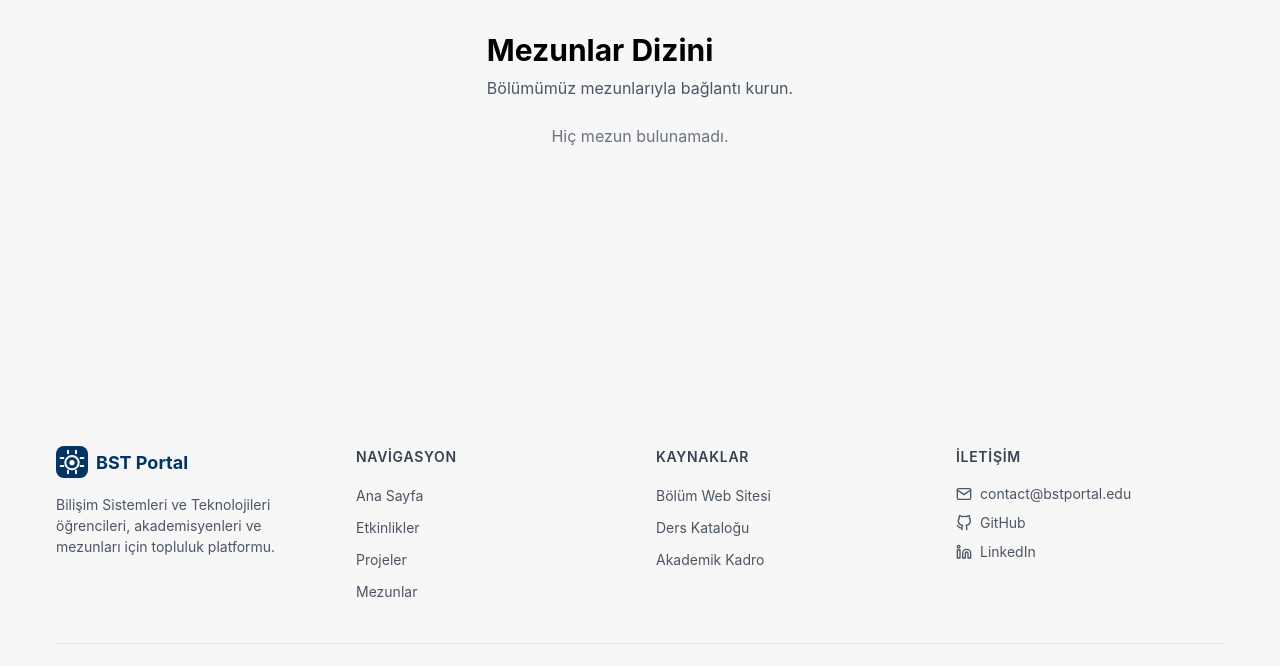
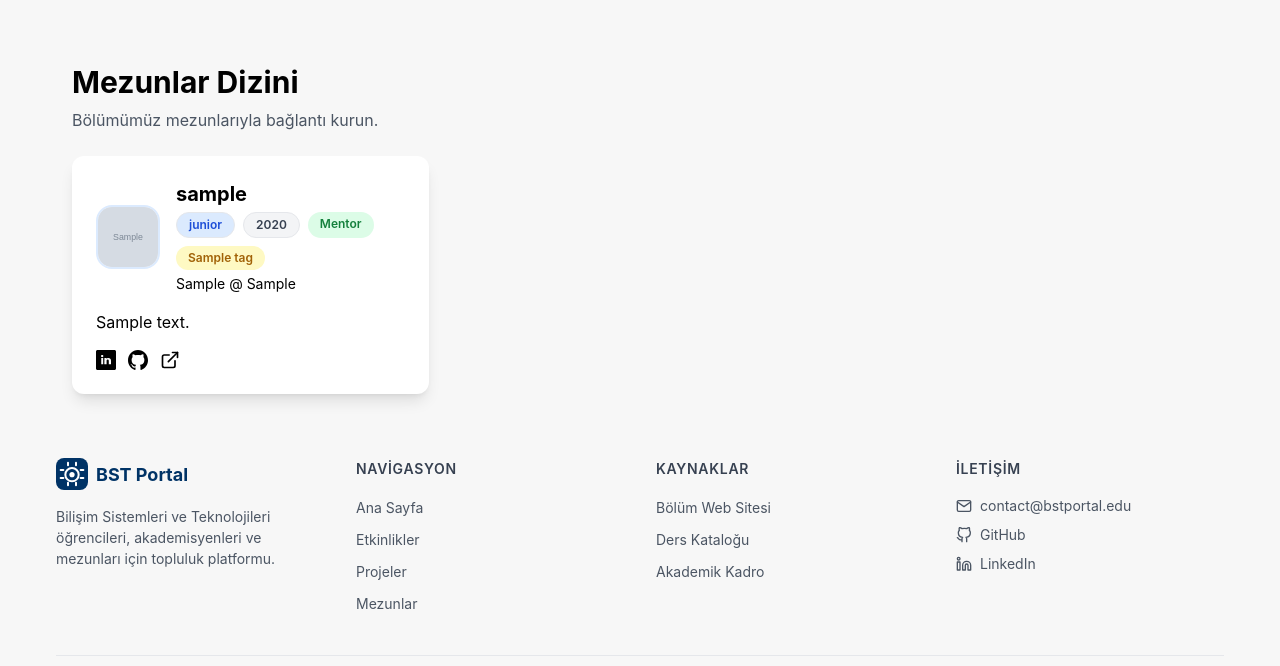
Before and after one commit to aziz-mevlana/bst-portal, a Django app: page /alumni/ in a window 1280 px wide. Shown: the part 64-730 px from the top of the page. Run offline with Django 5.2, Linux system fonts and the light colour scheme; tables that the repository leaves empty hold one stand-in row (values such as "Sample post"); grey boxes marked "Sample" are stand-in pictures; some libraries are stand-ins or nearby versions.

Commit message:
add alumni page

```diff
--- a/alumni/views.py
+++ b/alumni/views.py
@@ -4,10 +4,10 @@
 from .models import AlumniProfile, AlumniExperience, Tag
 
 def alumni_list(request):
-    alumni = AlumniProfile.objects.all()
+    alumni_list = AlumniProfile.objects.all()
     tags = Tag.objects.all()
     return render(request, 'alumni/alumni_list.html', {
-        'alumni': alumni,
+        'alumni_list': alumni_list,
         'tags': tags
     })
 
--- a/static/css/style.css
+++ b/static/css/style.css
@@ -1319,6 +1319,25 @@
     border: none;
 }
 
+.alumni-list-profile-picture{
+    border: 1px solid #e5e7eb;
+    border-radius: 25%;
+}
+
+.dark .alumni-list-profile-picture{
+    border: 1px solid #374151;
+    border-radius: 25%;
+}
+
+.alumni-list-social-media-icons{
+    display: flex;
+    gap: 0.5rem;
+}
+
+.dark .alumni-list-social-media-icons{
+    filter: invert(100%);
+}
+
 a, a:visited, a:active {
     text-decoration: none;
 }
--- a/templates/alumni/alumni_list.html
+++ b/templates/alumni/alumni_list.html
@@ -4,47 +4,46 @@
 {% block title %}Mezunlar Dizini - BST Portal{% endblock %}
 
 {% block content %}
-<div class="alumni-main-container">
-    <h1 class="text-3xl font-bold mb-2">Mezunlar Dizini</h1>
+<div class="max-w-7xl mx-auto px-4 py-8">
+    <h1 class="text-3xl font-bold mb-2 dark:text-blue-300">Mezunlar Dizini</h1>
     <p class="mb-6 text-gray-600 dark:text-gray-300">Bölümümüz mezunlarıyla bağlantı kurun.</p>
-    <div class="alumni-grid">
+    <div class="grid grid-cols-1 sm:grid-cols-2 lg:grid-cols-3 gap-8">
         {% for alumni in alumni_list %}
-        <div class="alumni-card">
-            <div class="alumni-card-header">
-                <img src="{{ alumni.avatar_url }}" alt="{{ alumni.name }}" class="alumni-avatar">
+        <div class="project-list-card rounded-xl shadow-lg hover:shadow-2xl transition p-6 flex flex-col justify-between h-full">
+            <div class="flex items-center gap-4 mb-4">
+                {% if alumni.user.profile.profile_picture %}
+                <img src="{{ alumni.user.profile.profile_picture.url }}" alt="{{ alumni.user.username }}" class="w-16 h-16 object-cover border-2 border-blue-100 dark:border-blue-900 alumni-list-profile-picture">
+                {% else %}
+                <div class="w-16 h-16 rounded-full bg-blue-200 dark:bg-blue-900 flex items-center justify-center text-2xl font-bold text-blue-700 dark:text-blue-200">
+                    {{ alumni.user.username|slice:':1'|upper }}
                 </div>
-            <div class="alumni-card-body">
+                {% endif %}
                 <div>
-                    <h3 class="text-lg font-semibold">{{ alumni.name }}</h3>
-                    <div class="alumni-badges">
-                        <span class="alumni-badge">{{ alumni.experience_level }}</span>
-                        <span class="alumni-badge">Class of {{ alumni.graduation_year }}</span>
+                    <h3 class="text-xl font-bold dark:text-gray-100 mb-1">{{ alumni.user.username }}</h3>
+                    <div class="flex flex-wrap gap-2 mb-1">
+                        <span class="px-3 py-1 rounded-full text-xs font-semibold bg-blue-100 dark:bg-blue-900 text-blue-700 dark:text-blue-200 project-list-tag">{{ alumni.experience_level }}</span>
+                        <span class="px-3 py-1 rounded-full text-xs font-semibold bg-gray-100 dark:bg-gray-800 text-gray-700 dark:text-gray-200 project-list-tag">{{ alumni.graduation_year }}</span>
+                        {% if alumni.is_available_for_mentoring %}
+                        <span class="px-3 py-1 rounded-full text-xs font-semibold bg-green-100 dark:bg-green-900 text-green-700 dark:text-green-200">Mentor</span>
+                        {% endif %}
+                        {% for tag in alumni.tags.all %}
+                        <span class="px-3 py-1 rounded-full text-xs font-semibold bg-yellow-100 dark:bg-yellow-900 text-yellow-700 dark:text-yellow-200">{{ tag.name }}</span>
+                        {% endfor %}
                     </div>
-                    <div class="text-sm text-gray-600 dark:text-gray-300">{{ alumni.position }} @ {{ alumni.company }}</div>
+                    <div class="text-sm">{{ alumni.current_position }} @ {{ alumni.company }}</div>
                 </div>
-                <div class="alumni-bio">{{ alumni.bio }}</div>
-                <div class="alumni-socials">
-                    {% if alumni.email %}
-                    <a href="mailto:{{ alumni.email }}" title="E-posta">
-                        <img src="{% static 'images/icons/mail.svg' %}" alt="E-posta" width="16" height="16">
-                    </a>
+            </div>
+            <div class="mb-4 dark:text-gray-300 line-clamp-3">{{ alumni.bio }}</div>
+            <div class="flex items-center gap-3 mt-auto alumni-list-social-media-icons">
+                {% if alumni.linkedin_url %}
+                <a href="{{ alumni.linkedin_url }}" target="_blank" title="LinkedIn" class="hover:scale-110 transition"><img src="{% static 'images/icons/linkedin.svg' %}" alt="LinkedIn" width="20" height="20"></a>
                 {% endif %}
-                    {% if alumni.linkedin %}
-                    <a href="{{ alumni.linkedin }}" target="_blank" title="LinkedIn">
-                        <img src="{% static 'images/icons/linkedin.svg' %}" alt="LinkedIn" width="16" height="16">
-                    </a>
+                {% if alumni.github_url %}
+                <a href="{{ alumni.github_url }}" target="_blank" title="GitHub" class="hover:scale-110 transition"><img src="{% static 'images/icons/github.svg' %}" alt="GitHub" width="20" height="20"></a>
                 {% endif %}
-                    {% if alumni.github %}
-                    <a href="{{ alumni.github }}" target="_blank" title="GitHub">
-                        <img src="{% static 'images/icons/github.svg' %}" alt="GitHub" width="16" height="16">
-                    </a>
+                {% if alumni.personal_website %}
+                <a href="{{ alumni.personal_website }}" target="_blank" title="Web" class="hover:scale-110 transition"><img src="{% static 'images/icons/external-link.svg' %}" alt="Web" width="20" height="20"></a>
                 {% endif %}
-                    {% if alumni.website %}
-                    <a href="{{ alumni.website }}" target="_blank" title="Web">
-                        <img src="{% static 'images/icons/external-link.svg' %}" alt="Web" width="16" height="16">
-                    </a>
-                    {% endif %}
-                </div>
             </div>
         </div>
         {% empty %}
```
Also changed, not shown: static/images/icons/github.svg (added), static/images/icons/linkedin.svg (added). Lines whose indentation alone changed are shown as unchanged.
